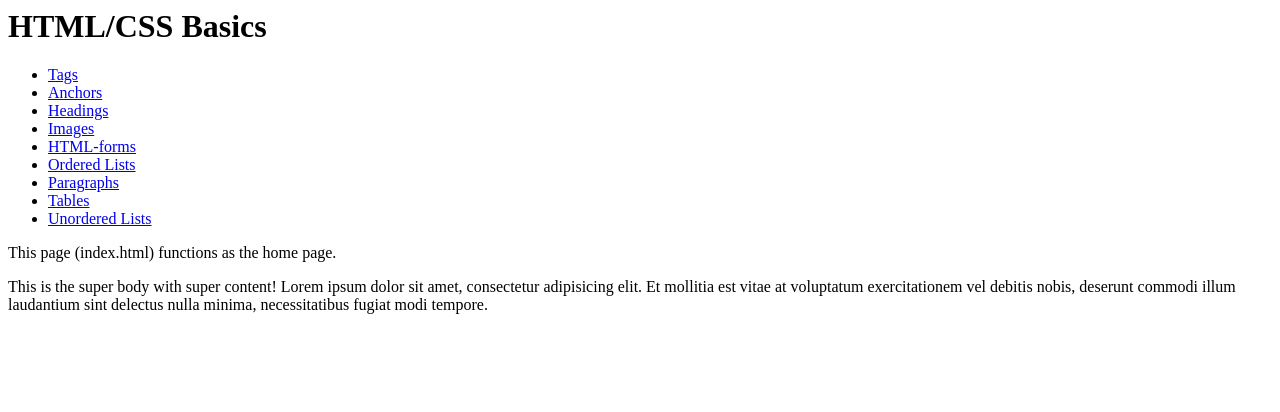
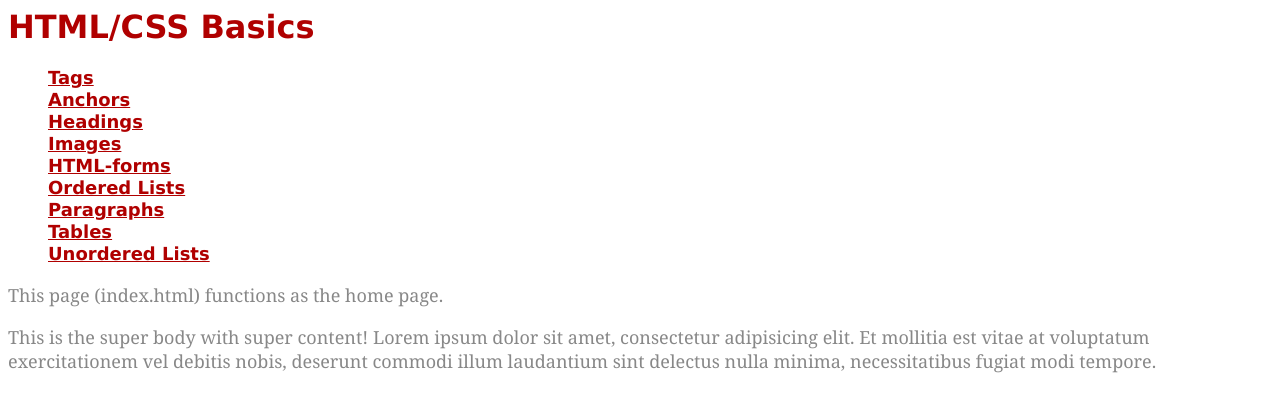
Before and after one commit to alexmattingley/c5_portfolio, a PHP site: page / in a window 1280 px wide. Shown: the top 412 px of the page. Run offline with PHP 8.4, Linux system fonts and the light colour scheme.

Commit message:
Adding Style.css

```diff
--- a/week1/html-css-basics-1.0/style.css
+++ b/week1/html-css-basics-1.0/style.css
@@ -1 +1,22 @@
 /* Add your stylesheet here */
+a, p, li {
+	font-size: 18px;
+}
+
+
+p {
+	font-family: "Georgia", Times, serif;
+	color: #888888;
+
+}
+
+.navigation li {
+	list-style: none;
+}
+
+a, h1, h2, h3, h4, h5 {
+	font-style: none;
+	font-family: "Verdana", sans-serif;
+	font-weight: bold;
+	color: rgb(176,0,0);
+}
```
